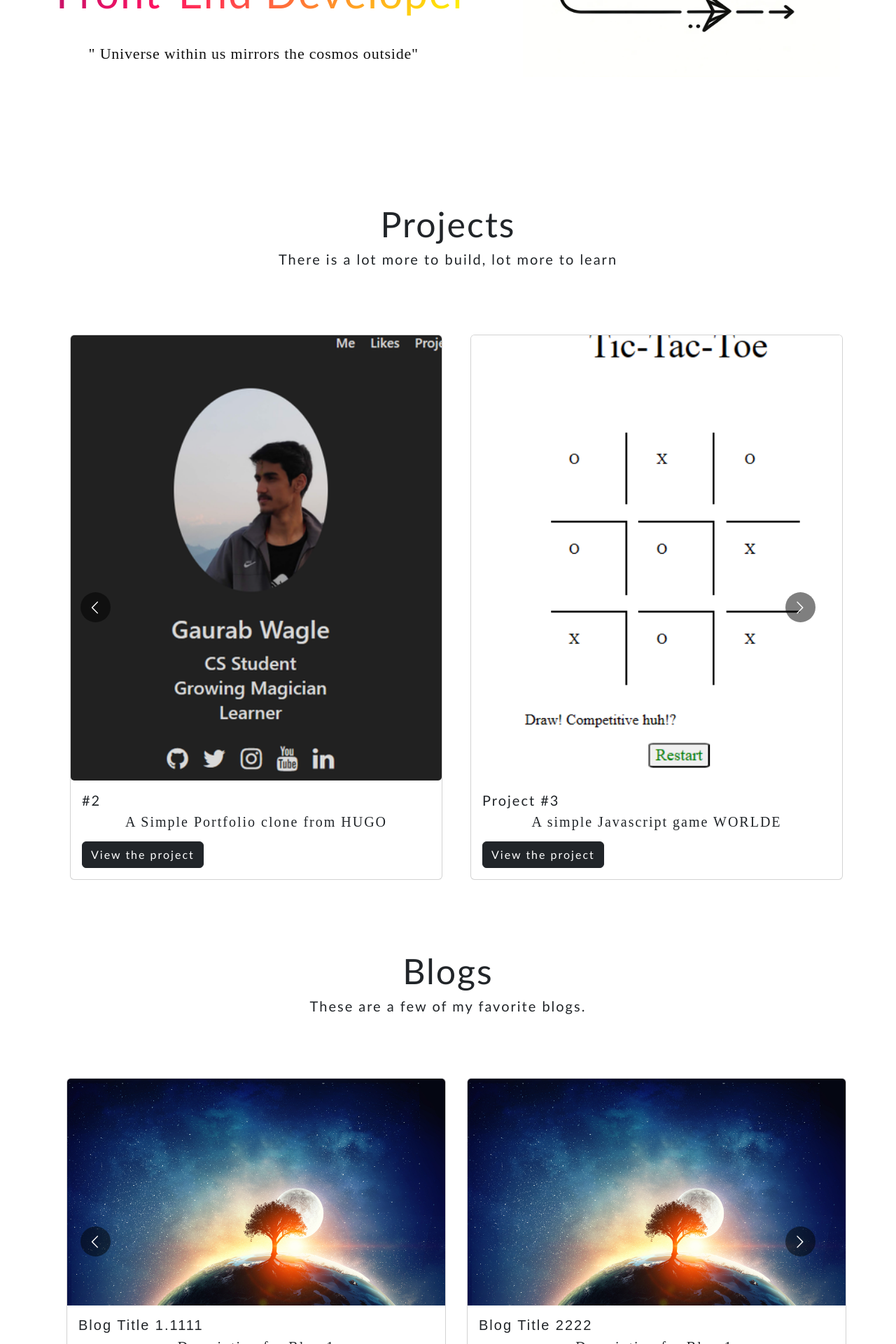
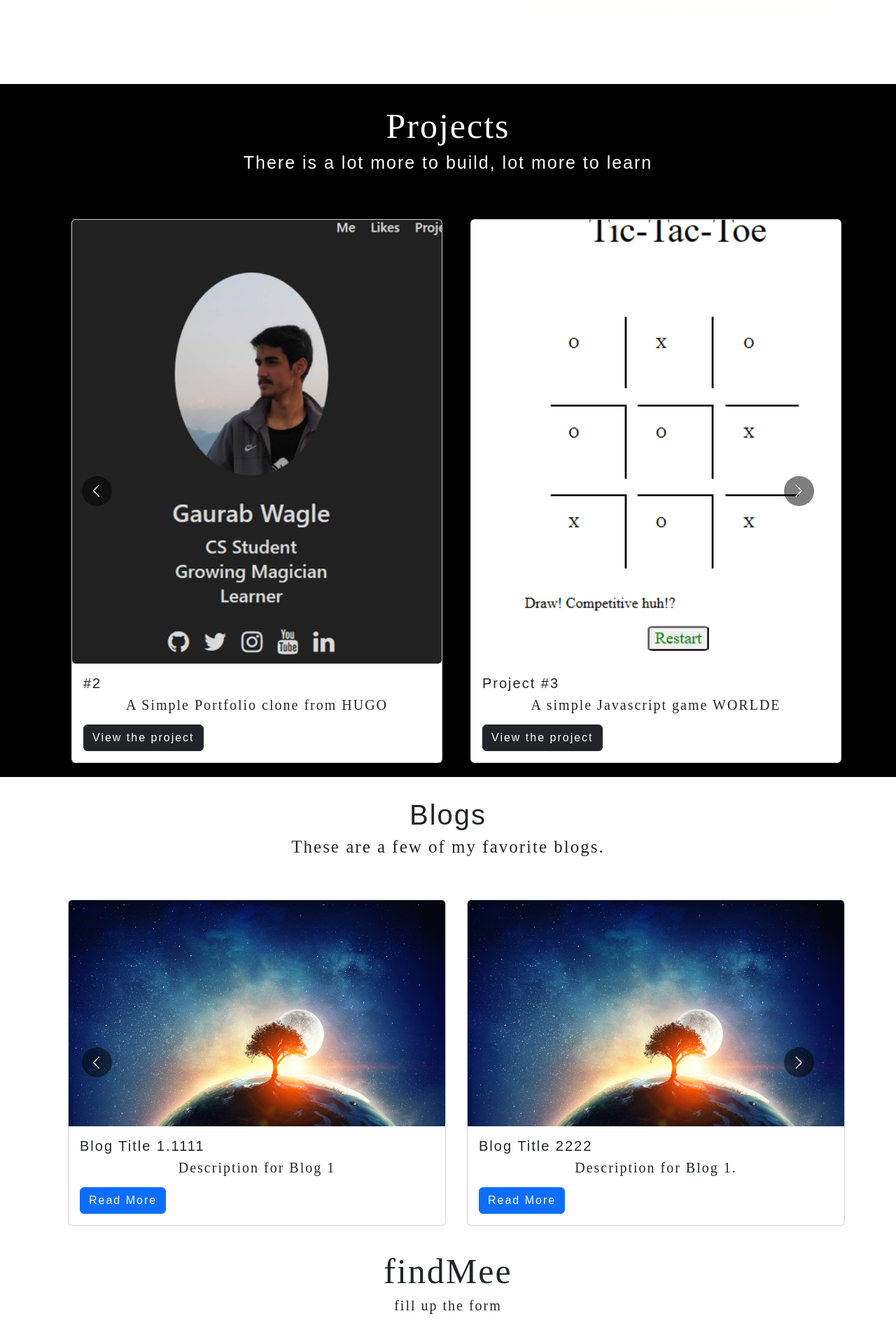
Before and after one commit to gxaurab/portfolioo, a React (Create React App) app: page / in a window 1280 px wide. Shown: the part 560-2480 px from the top of the page at 70% size. Built offline with nearby package versions, Linux system fonts and the light colour scheme.

Commit message:
small changes font

```diff
--- a/src/Components/Banner/Banner.css
+++ b/src/Components/Banner/Banner.css
@@ -1,7 +1,5 @@
-
-
 .banner {
-    margin-top: 0;
+    margin-top: -80px;
     padding: 260px 0 100px 0;
     background-position: top center;
     background-size: cover;
@@ -10,7 +8,7 @@
 
   .banner h1 {
     font-size: 70px;
-    padding: 10px;
+    padding: 5px;
     letter-spacing: 0.8px;
     line-height: 1;
     margin-bottom: 2px;
--- a/src/Components/Blogs/Blogs.js
+++ b/src/Components/Blogs/Blogs.js
@@ -34,9 +34,9 @@ const Blogs = () => {
     <section className='blogs'>
       <Container>
         <Row>
-          <Col className='displayStuffs'>
-            <h2>Blogs</h2>
-            <p>These are a few of my favorite blogs.</p>
+          <Col className='displayStuffsBlogs'>
+            <h2 className='blogsH2'>Blogs</h2>
+            <p className='blogsP'> These are a few of my favorite blogs.</p>
           </Col>
         </Row>
         <Row>
--- a/src/Components/Blogs/blogs.css
+++ b/src/Components/Blogs/blogs.css
@@ -1,20 +1,21 @@
 .blogs {
-  padding: 0;
+  padding-top:-10px;
   position: relative;
+  background-color: rgb(255, 255, 255);
 }
 
-.displayStuffs {
+.displayStuffsBlogs {
   text-align: center;
   font-family: 'Arial', sans-serif;
-  padding: 60px 50px;
+  padding: 30px 30px;
 }
 
-.displayStuffs h2 {
-  font-size: 50px;
+.blogsH2 {
+  font-size: 40px;
 }
 
-.displayStuffs p {
-  font-size: 20px;
+.blogsP {
+  font-size: 25px;
 }
 
 .blog-carousel .blog-card {
--- a/src/Components/ContactForm/contact.css
+++ b/src/Components/ContactForm/contact.css
@@ -4,15 +4,24 @@
     letter-spacing: 2px;
   }
 
+  .contactFULL h1{
+    padding-top:20px;
+  }
+  .contactFULL p{
+    padding-top:-10px;
+  }
+
+
   .background {
     display: flex;
     min-height: 90vh;
+    padding-top: -10px;
   }
 
   .container {
     flex: 0 1 700px;
     margin: auto;
-    padding: 10px;
+    padding: -10px;
   }
 
   .screen {
--- a/src/Components/Footer/footer.css
+++ b/src/Components/Footer/footer.css
@@ -1,6 +1,6 @@
 .footerbody{
     background-color: rgb(252, 220, 181);
-    height: 150px;
+    height: auto;
 }
 .footerbody {
     background-image: url('./images/universe.jpg'); /* Path to your image */
--- a/src/Components/Footer/footer.js
+++ b/src/Components/Footer/footer.js
@@ -7,9 +7,6 @@ import github from "./images/github.png";
 import instagram from "./images/instagram.png";
 import twitter from "./images/twitter.png";
 import youtube from "./images/youtube.png";
-
-
-
 
 const Footer = () => {
     return (
@@ -26,7 +23,7 @@ const Footer = () => {
                     </Col>
                     <Col>
                         <div className='quote'>
-                            <h1>THIS IS A BEAUTIFUL QUOTE FOR BEAUTIFUL PEOPLE</h1>
+                            <h1>Beautiful Quote For Beautiful People</h1>
                         </div>
                     </Col>
                 </Row>
--- a/src/Components/Projects/projects.css
+++ b/src/Components/Projects/projects.css
@@ -1,28 +1,29 @@
 .projects {
-  padding: 0;
+  padding-top: -10px;
   width: 100%;
   position: relative;
-
+  background-color: black;
 }
 
 .displayStuffs {
+  color: white;
   text-align: center;
-  font-family:'Trebuchet MS', 'Lucida Sans Unicode', 'Lucida Grande', 'Lucida Sans', Arial, sans-serif;
-  padding: 60px 50px;
+  font-family: cursive;
+  padding: 30px 90px;
 }
 
 .displayStuffs h2 {
   font-size: 50px;
-  font-family:'Trebuchet MS', 'Lucida Sans Unicode', 'Lucida Grande', 'Lucida Sans', Arial, sans-serif;
+  font-family: cursive;
 }
 
 .displayStuffs p {
-  font-size: 20px;
-  font-family:'Trebuchet MS', 'Lucida Sans Unicode', 'Lucida Grande', 'Lucida Sans', Arial, sans-serif;
+  font-size: 25px;
+  font-family: 'Arial', sans-serif;
 }
 
 .project-slider .CarouselStyle {
-  font-family:'Trebuchet MS', 'Lucida Sans Unicode', 'Lucida Grande', 'Lucida Sans', Arial, sans-serif;
+  font-family: 'Arial', sans-serif;
   margin: 20px; /* Margin between cards */
 }
 
```
Also changed, not shown: src/Components/NavBar/bg.jpg (deleted), 6 other files (tests, documents, lock files or other folders).
